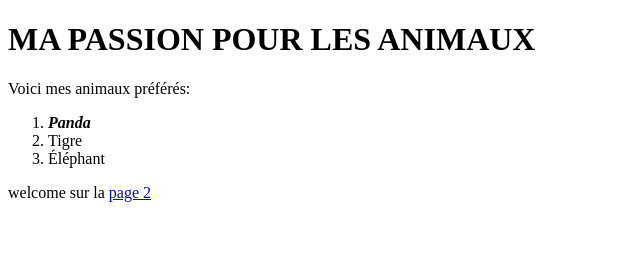
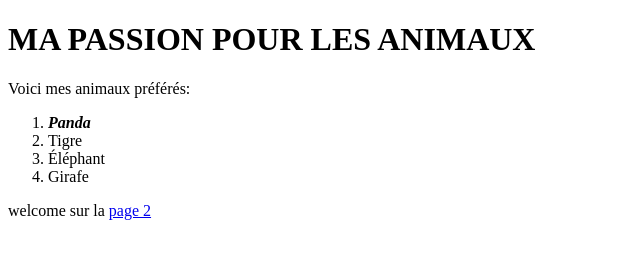
Before and after one commit to FredTams79/coursHTML5etCSS3, a plain HTML site: page exercice_01.html in a window 1280 px wide. Shown: the whole page, without its empty margins (0-640 px from the left). Drawn offline with Linux system fonts and the light colour scheme.

Commit message:
maj exercice 01

```diff
--- a/exercice_01.html
+++ b/exercice_01.html
@@ -11,6 +11,7 @@
 		<li><em><strong>Panda</strong></em></li>
 		<li>Tigre </li>
         <li>Éléphant</li>
+        <li>Girafe</li>
 		</ol>
 		<P>welcome sur la <a href="test.html">page 2</a></p>
 		<!-- exercice n ° 1 Openclassrooms -->
```
